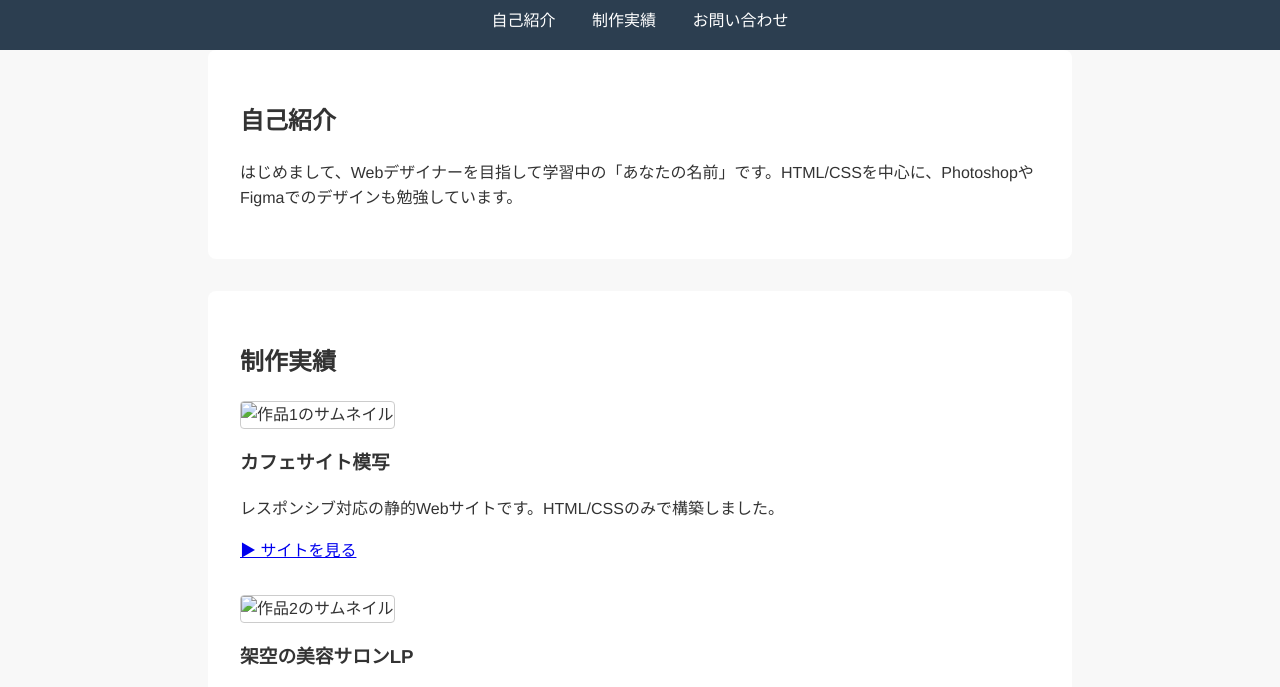
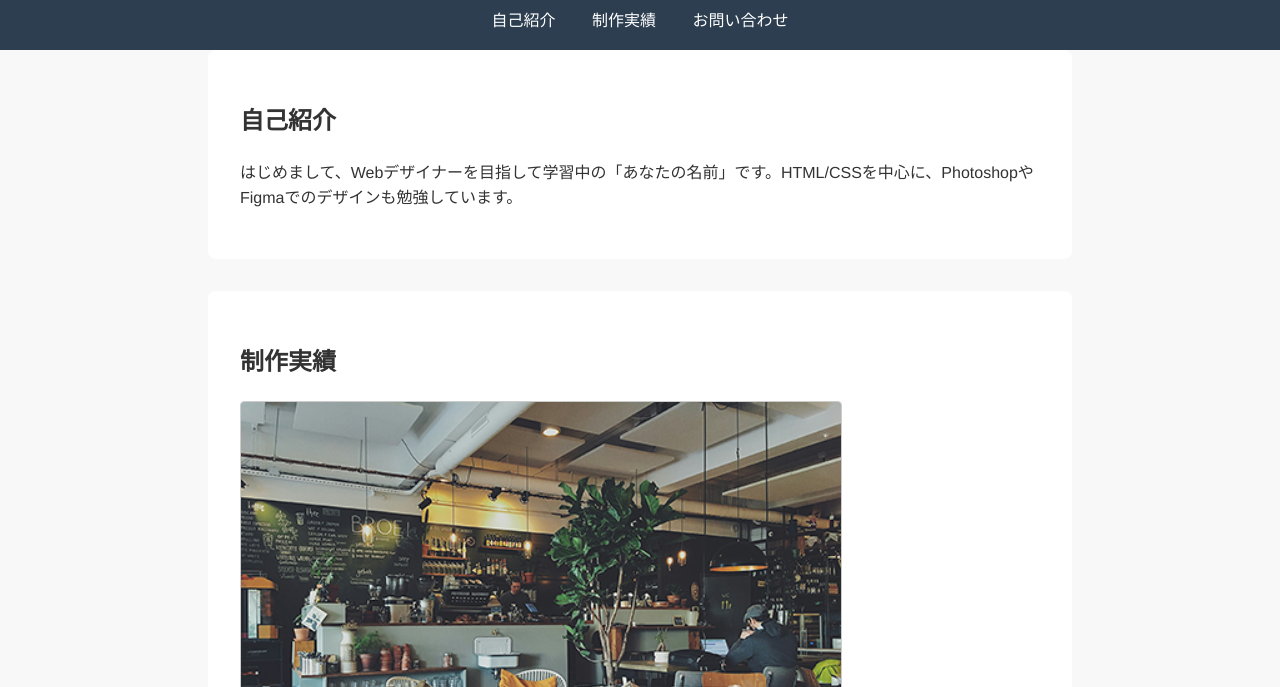
Before and after one commit to ke-nakai/portfolio, a plain HTML site: page index.html in a window 1280 px wide. Shown: the part 102-789 px from the top of the page. Drawn offline with Linux system fonts and the light colour scheme.

Commit message:
Update index.html

```diff
--- a/index.html
+++ b/index.html
@@ -24,14 +24,14 @@
   <section id="works">
     <h2>制作実績</h2>
     <div class="work">
-      <img src="sample1.jpg" alt="作品1のサムネイル" />
+      <img src="cafe.png" alt="作品1のサムネイル" />
       <h3>カフェサイト模写</h3>
       <p>レスポンシブ対応の静的Webサイトです。HTML/CSSのみで構築しました。</p>
       <a href="https://example.com" target="_blank">▶ サイトを見る</a>
     </div>
 
     <div class="work">
-      <img src="sample2.jpg" alt="作品2のサムネイル" />
+      <img src="salon.png" alt="作品2のサムネイル" />
       <h3>架空の美容サロンLP</h3>
       <p>Figmaでデザイン後、コーディングしました。ファーストビューにこだわりました。</p>
       <a href="https://example.com" target="_blank">▶ サイトを見る</a>
```
